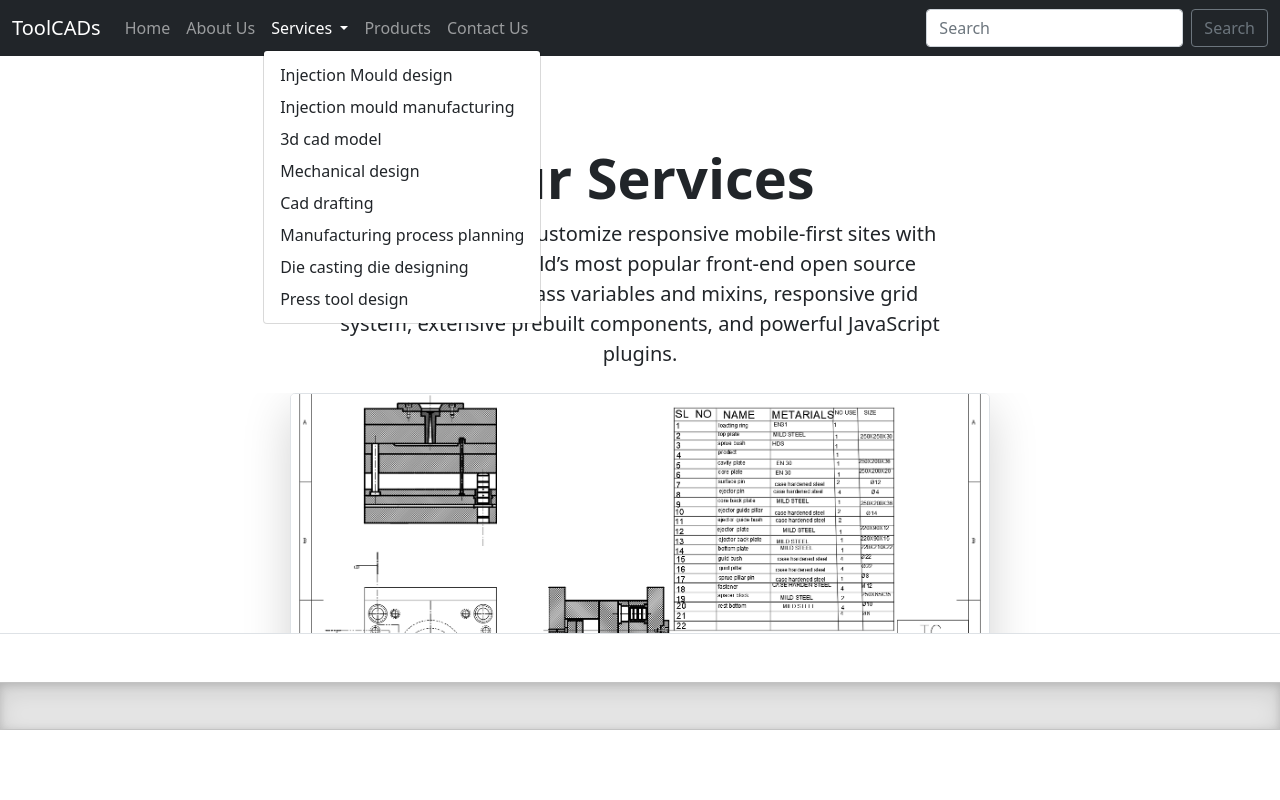
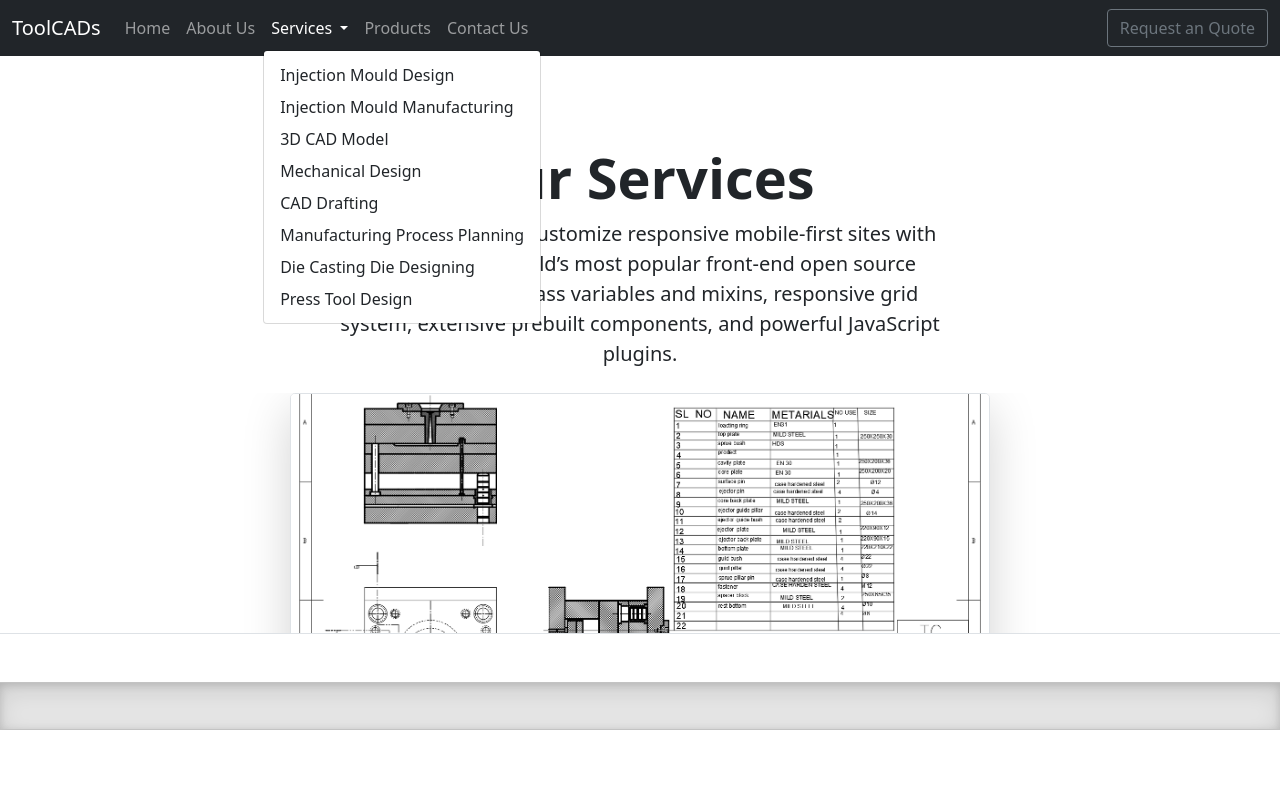
Before and after one commit to rjrobocoder/ToolCADs, a plain HTML site: page services.html in a window 1280 px wide. Both pictures are taken after a click on the button "Services". Shown: the top 800 px of the page. Drawn offline with nearby package versions, Linux system fonts and the light colour scheme.

Commit message:
init-changes

```diff
--- a/services.html
+++ b/services.html
@@ -38,14 +38,14 @@
               Services
             </a>
             <ul class="dropdown-menu" aria-labelledby="navbarDropdown">
-              <li><a class="dropdown-item" href="#Injection-Mould">Injection Mould design</a></li>
-              <li><a class="dropdown-item" href="#Mould-manufacturing">Injection mould manufacturing</a></li>
-              <li><a class="dropdown-item" href="#3D-cad">3d cad model</a></li>
-              <li><a class="dropdown-item" href="#Mechanical-designing">Mechanical design</a></li>
-              <li><a class="dropdown-item" href="#Cad-drafting">Cad drafting</a></li>
-              <li><a class="dropdown-item" href="#Planning">Manufacturing process planning</a></li>
-              <li><a class="dropdown-item" href="#Die-casting">Die casting die designing</a></li>
-              <li><a class="dropdown-item" href="#Press-tool">Press tool design</a></li>
+              <li><a class="dropdown-item" href="#Injection-Mould">Injection Mould Design</a></li>
+              <li><a class="dropdown-item" href="#Mould-manufacturing">Injection Mould Manufacturing</a></li>
+              <li><a class="dropdown-item" href="#3D-cad">3D CAD Model</a></li>
+              <li><a class="dropdown-item" href="#Mechanical-designing">Mechanical Design</a></li>
+              <li><a class="dropdown-item" href="#Cad-drafting">CAD Drafting</a></li>
+              <li><a class="dropdown-item" href="#Planning">Manufacturing Process Planning</a></li>
+              <li><a class="dropdown-item" href="#Die-casting">Die Casting Die Designing</a></li>
+              <li><a class="dropdown-item" href="#Press-tool">Press Tool Design</a></li>
             </ul>
           </li>
           <li class="nav-item">
@@ -72,8 +72,7 @@
 
         </ul>
         <form class="d-flex">
-          <input class="form-control me-2" type="search" placeholder="Search" aria-label="Search">
-          <button class="btn btn-outline-secondary" type="submit">Search</button>
+          <button class="btn btn-outline-secondary" type="submit">Request an Quote</button>
         </form>
       </div>
     </div>
@@ -110,7 +109,7 @@
         <img src="assets/services-1.png" class="d-block mx-lg-auto img-fluid" alt="Bootstrap Themes" width="700" height="500" loading="lazy">
       </div>
       <div class="col-lg-6">
-        <h1 class="display-5 fw-bold lh-1 mb-3">Injection mould design services</h1>
+        <h1 class="display-5 fw-bold lh-1 mb-3">Injection Mould Design Services</h1>
         <p class="lead">Our team providing any types of plastic components mould designing, we have best to best solution of mould design and we have with us specialist for injection mould design engineers.
             </p>
         <div class="d-grid gap-2 d-md-flex justify-content-md-start"></div>
@@ -126,7 +125,7 @@
         <img src="assets/services-2.png" class="d-block mx-lg-auto img-fluid" alt="Bootstrap Themes" width="700" height="500" loading="lazy">
       </div>
       <div class="col-lg-6">
-        <h1 class="display-5 fw-bold lh-1 mb-3">Injection mould manufacturing services</h1>
+        <h1 class="display-5 fw-bold lh-1 mb-3">Injection Mould Manufacturing Services</h1>
         <p class="lead">Our organization providing the best services in manufacturing of injection mould. If you have any design of injection mould, we will be providing you best manufacturing services in low market price.
 
             </p>
@@ -143,7 +142,7 @@
         <img src="assets/services-3.png" class="d-block mx-lg-auto img-fluid" alt="Bootstrap Themes" width="700" height="500" loading="lazy">
       </div>
       <div class="col-lg-6">
-        <h1 class="display-5 fw-bold lh-1 mb-3">3D cad modeling services</h1>
+        <h1 class="display-5 fw-bold lh-1 mb-3">3D-CAD Modeling Services</h1>
         <p class="lead">If you think any types of model in your mind, our team take all responsible to convert our idea into real product.
             </p>
         <div class="d-grid gap-2 d-md-flex justify-content-md-start"></div>
@@ -159,7 +158,7 @@
         <img src="assets/services-4.png" class="d-block mx-lg-auto img-fluid" alt="Bootstrap Themes" width="700" height="500" loading="lazy">
       </div>
       <div class="col-lg-6">
-        <h1 class="display-5 fw-bold lh-1 mb-3">Mechanical designing</h1>
+        <h1 class="display-5 fw-bold lh-1 mb-3">Mechanical Designing</h1>
         <p class="lead">Our team providing the solution of any kinds of mechanical mechanism for your product. We have best engineers for give you best supports about mechanism.
             </p>
         <div class="d-grid gap-2 d-md-flex justify-content-md-start"></div>
@@ -175,7 +174,7 @@
         <img src="assets/services-5.png" class="d-block mx-lg-auto img-fluid" alt="Bootstrap Themes" width="700" height="500" loading="lazy">
       </div>
       <div class="col-lg-6">
-        <h1 class="display-5 fw-bold lh-1 mb-3">Cad drafting services</h1>
+        <h1 class="display-5 fw-bold lh-1 mb-3">CAD Drafting Services</h1>
         <p class="lead">Our team providing the best drafting models for easy manufacturing. If you have any 3d model and you want to manufacturing this product our team support you to 2d drafting of that product.
             </p>
         <div class="d-grid gap-2 d-md-flex justify-content-md-start"></div>
@@ -191,7 +190,7 @@
         <img src="assets/services-6.jpg" class="d-block mx-lg-auto img-fluid" alt="Bootstrap Themes" width="700" height="500" loading="lazy">
       </div>
       <div class="col-lg-6">
-        <h1 class="display-5 fw-bold lh-1 mb-3">Manufacturing process planning</h1>
+        <h1 class="display-5 fw-bold lh-1 mb-3">Manufacturing Process Planning</h1>
         <p class="lead">We are providing you process planning for your component easy to manufacturing. If you have any design and machines also but you don’t have any idea to manufacture to that product, this is the best platform for you. our team provides you which methods use and how to manufacturing your product easily that’s our aim.
             </p>
         <div class="d-grid gap-2 d-md-flex justify-content-md-start"></div>
@@ -207,7 +206,7 @@
         <img src="assets/services-7.png" class="d-block mx-lg-auto img-fluid" alt="Bootstrap Themes" width="700" height="500" loading="lazy">
       </div>
       <div class="col-lg-6">
-        <h1 class="display-5 fw-bold lh-1 mb-3">Die casting and die design services</h1>
+        <h1 class="display-5 fw-bold lh-1 mb-3">Die Casting and Die Design Services</h1>
         <p class="lead">Our team provides designing of die casting die any types of components.
             </p>
         <div class="d-grid gap-2 d-md-flex justify-content-md-start"></div>
@@ -223,7 +222,7 @@
         <img src="assets/services-8.png" class="d-block mx-lg-auto img-fluid" alt="Bootstrap Themes" width="700" height="500" loading="lazy">
       </div>
       <div class="col-lg-6">
-        <h1 class="display-5 fw-bold lh-1 mb-3">Press tool design services</h1>
+        <h1 class="display-5 fw-bold lh-1 mb-3">Press Tool Design Services</h1>
         <p class="lead">Our team providing you press tool design of any of components.
             </p>
         <div class="d-grid gap-2 d-md-flex justify-content-md-start"></div>
```
Also changed, not shown: index.html (+8 -8 lines).
